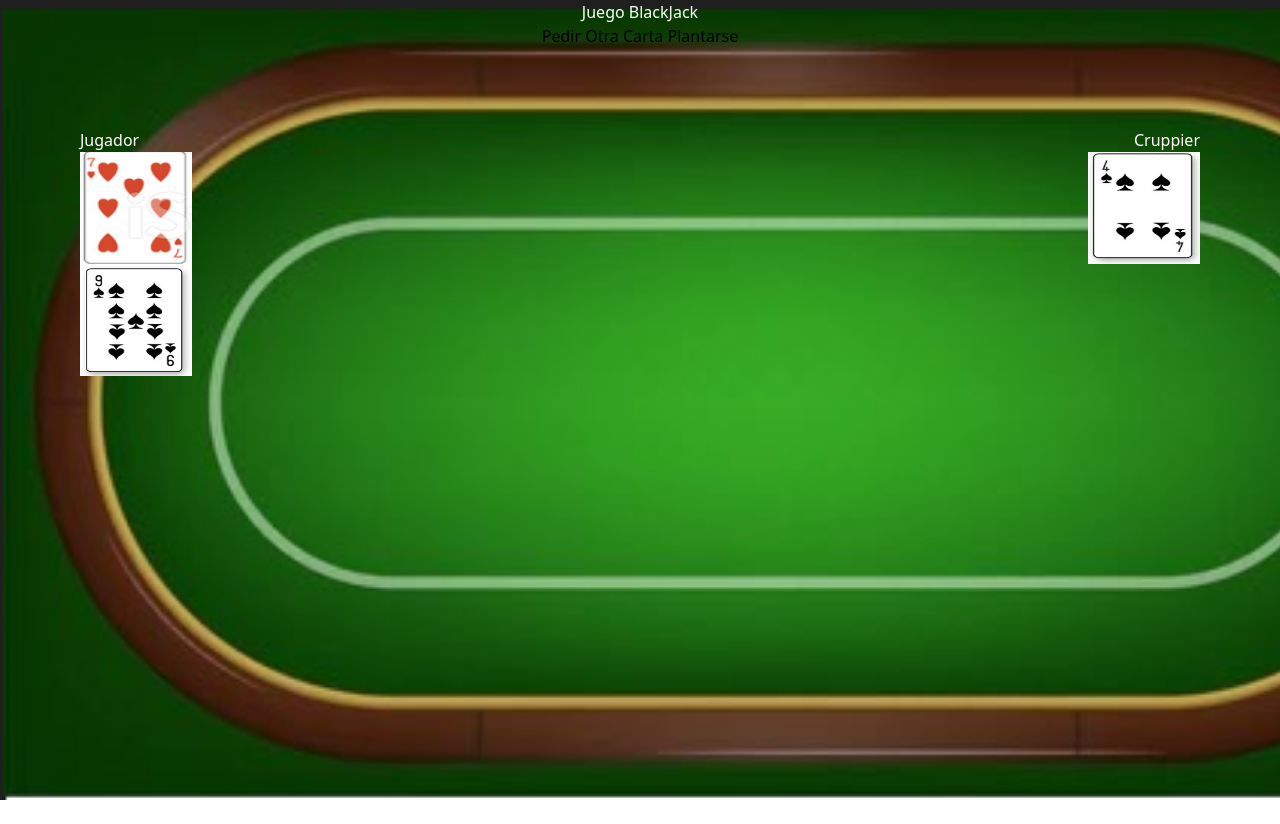
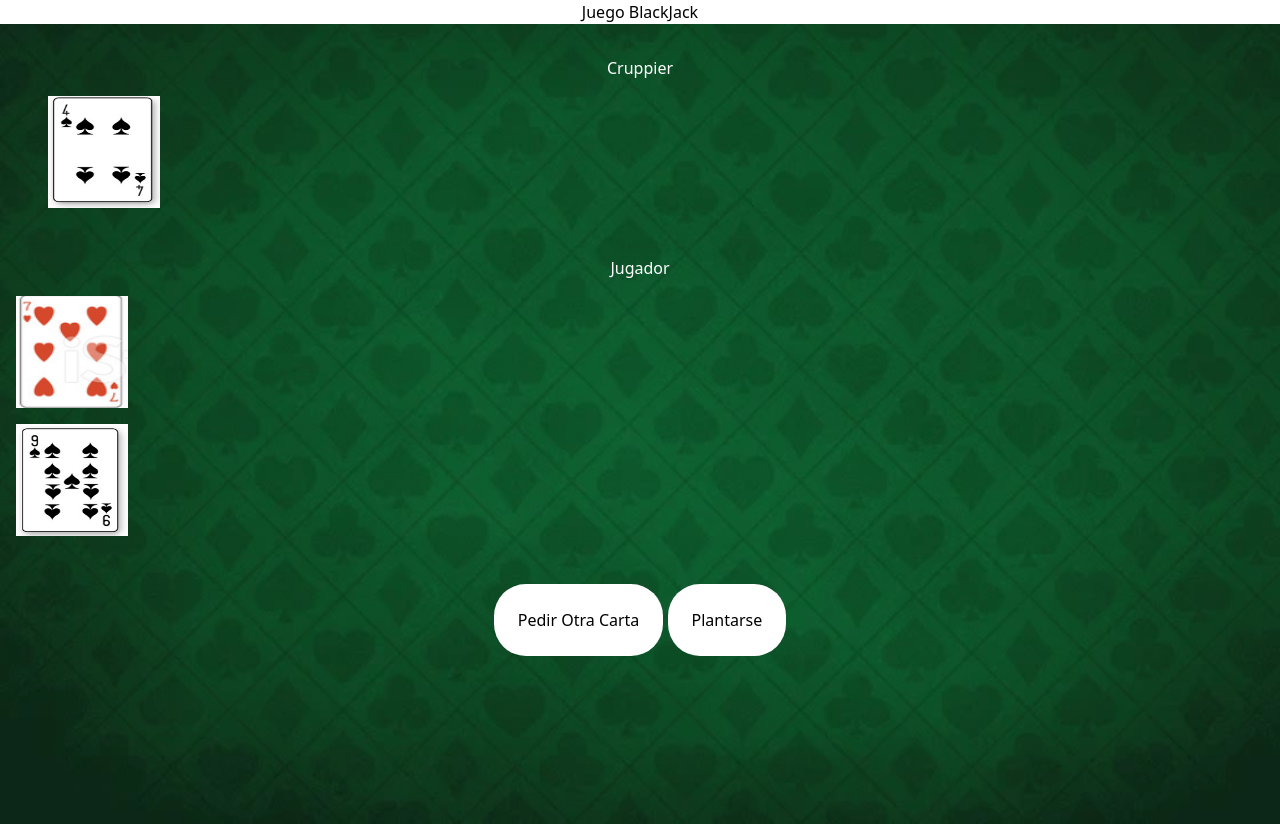
Before and after one commit to Agomez-grupovertice/BlackJack, a website built with Vite: page index.html in a window 1280 px wide. Before the commit the page ends 800 px from the top, so only its background shows below. Built offline with nearby package versions, Linux system fonts and the light colour scheme.

Commit message:
New Version of Black Jack

```diff
--- a/index.html
+++ b/index.html
@@ -8,23 +8,26 @@
     <title>Vite App</title>
   </head>
   <body>
-    <div id="app">
+
       <h1 class="tittle">Juego BlackJack</h1>
+      <div id="app">
 
+        <div class="score-2">
+          <h2 class="playerTwo">Cruppier</h2>
+          <div class="cards-playertwo"></div>
+        </div>
+
+
+        <div class="score-1">
+          <h2 class="playerOne">Jugador </h2>
+          <div class="cards-playerone"></div>
+        </div>
+
+      <div class="buttons">
         <button class="buttonRandom">Pedir Otra Carta</button>
         <button class="stand">Plantarse</button>
-        <div class="score-container">
+      </div>
 
-          <div class="score-1">
-            <h2 class="playerOne">Jugador </h2>
-            <div class="cards-playerone"></div>
-          </div>
-
-          <div class="score-2">
-            <h2 class="playerTwo">Cruppier</h2>
-            <div class="cards-playertwo"></div>
-          </div>
-      </div>
     </div>
 
     <script type="module" src="/main.js"></script>
--- a/style.css
+++ b/style.css
@@ -104,25 +104,10 @@ button:focus-visible {
 
 #app{
   text-align: center;
-  background-image: url("src/img/tablero.jpg");
+  background-image: url("src/img/tablero2.jpg");
   background-repeat: no-repeat;
   background-size: cover;
   height: 50rem;
-
-}
-
-.score-container{
-  display: flex;
-  justify-content: space-between;
-}
-
-.score-1{
-  text-align: left;
-
-}
-
-.score-2{
-  text-align: right;
 
 }
 
@@ -141,20 +126,44 @@ h4{
 
 
 .score-1{
-  margin: 5rem 0 0 5rem;
+
+  text-align: center;
 }
 
 .score-2{
-  margin: 5rem 5rem 0  0;
+
+  text-align: center;
 }
 
 
 .carta{
   height: 7rem;
   width: 7rem;
+  margin: 1rem;
+
 }
 
 .image-playertwo{
   height: 7rem;
   width: 7rem;
 }
+
+.tittle{
+  color: black;
+  text-align: center;
+}
+
+.buttons{
+  display: block;
+  margin-top: 3rem;
+}
+
+.score-2{
+  padding: 2rem;
+}
+
+.buttonRandom, .stand{
+  background-color: white;
+  border-radius: 2rem;
+  padding: 1.5rem;
+}
```
Also changed, not shown: main2.js (deleted, +0 -34 lines), src/img/tablero2.jpg (added).
